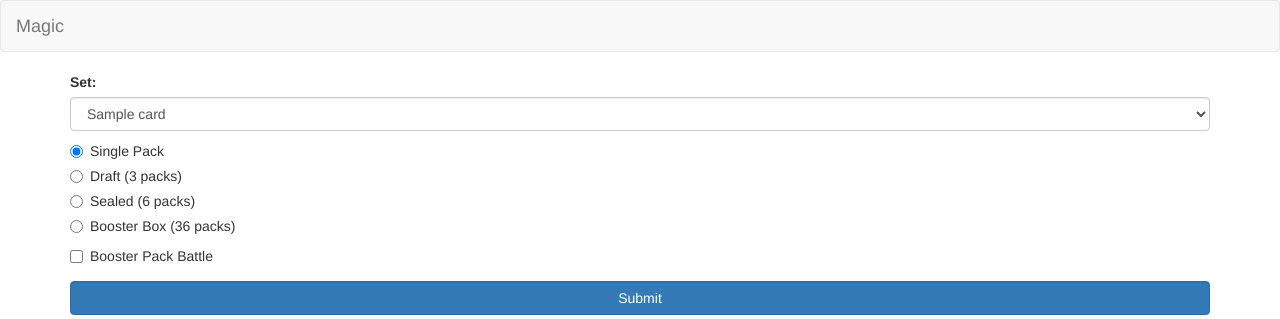
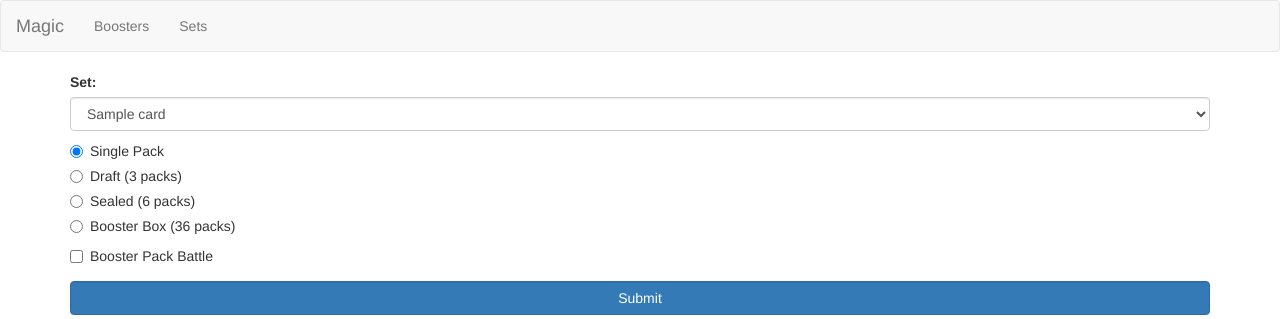
Before and after one commit to Adam-Davenport/magic, a Django app: page /boosters/ in a window 1280 px wide. Shown: the top 319 px of the page. Run offline with Django 3.2, Linux system fonts and the light colour scheme; tables that the repository leaves empty hold one stand-in row (values such as "Sample post"); some libraries are stand-ins or nearby versions.

Commit message:
Adding link to sets and boosters in navbar

```diff
--- a/cards/templates/base.html
+++ b/cards/templates/base.html
@@ -26,8 +26,8 @@
     <!-- Collect the nav links, forms, and other content for toggling -->
     <div class="collapse navbar-collapse" id="bs-example-navbar-collapse-1">
       <ul class="nav navbar-nav">
-        {% if user.is_authenticated %}
-        {% endif %}
+        <li><a href="{% url 'cards:boosters' %}">Boosters</a></li>
+        <li><a href="{% url 'sets:index' %}">Sets</a></li>
       </ul>
       <ul class="nav navbar-nav navbar-right">
         {% if user.is_authenticated %}
```
